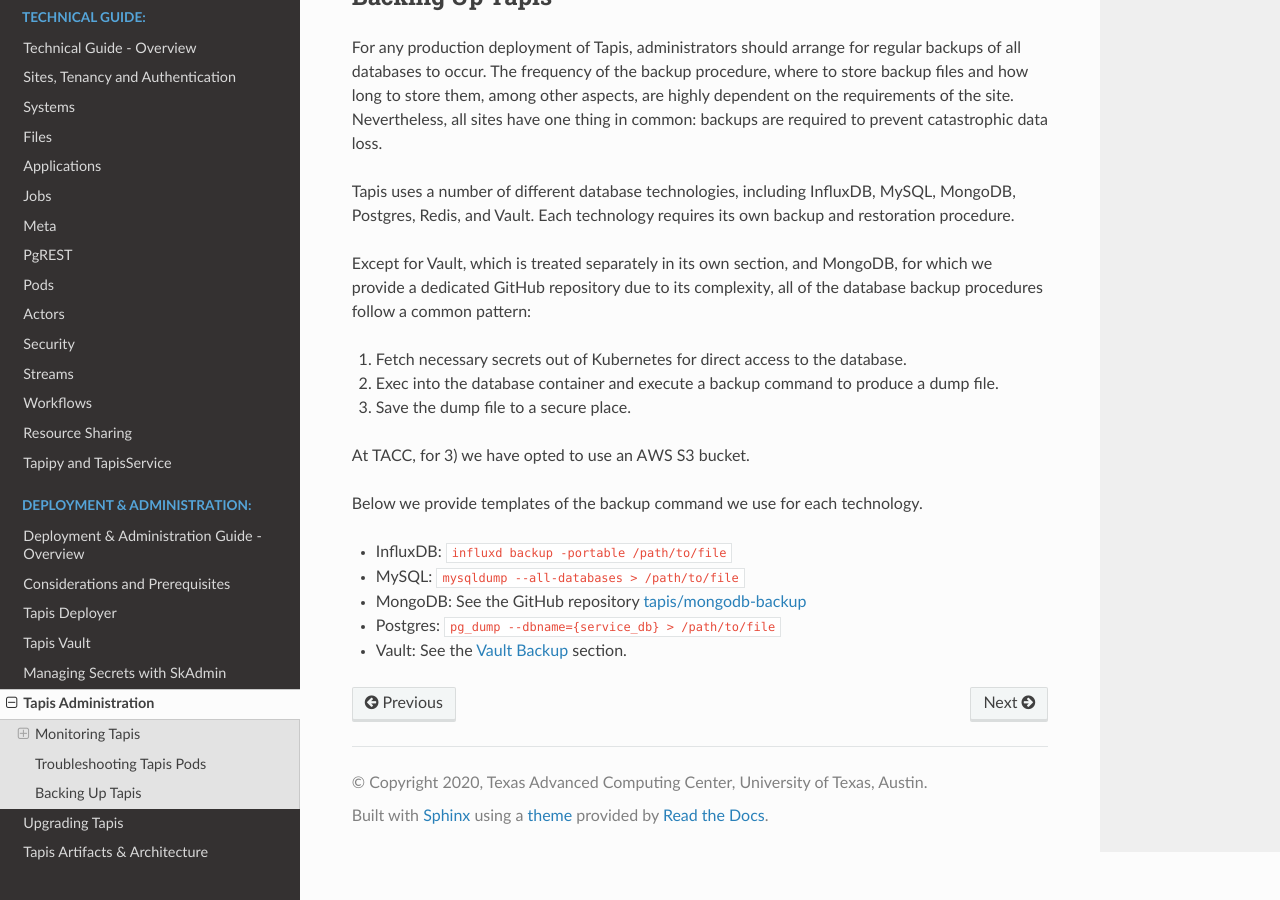
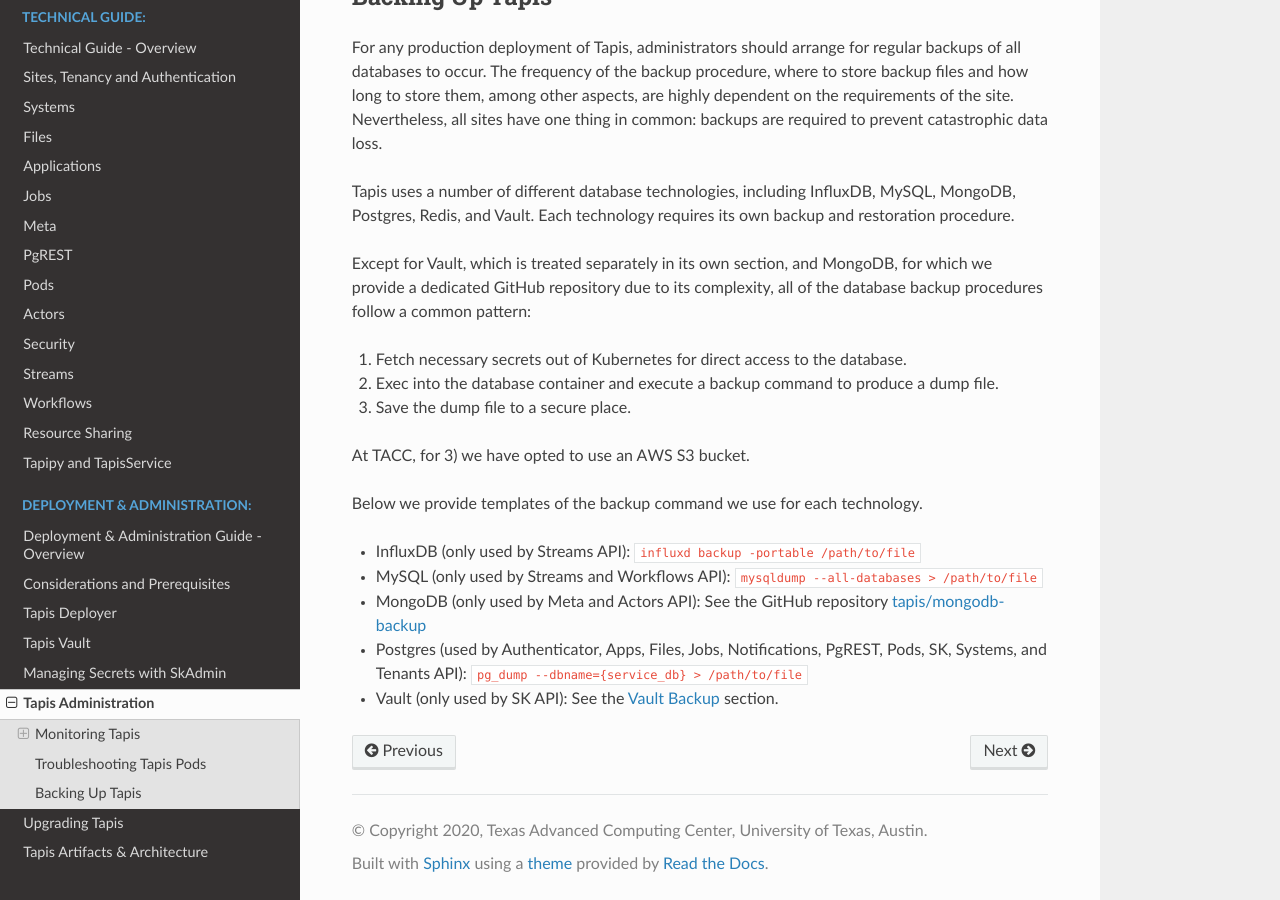
Before and after one commit to tapis-project/documentation, a Sphinx documentation site: the page built from source/deployment/administration.rst, in a window 1280 px wide and 900 px high, scrolled down 2286 px. Built offline with Sphinx 7.4.7 and the Read the Docs theme 2.0.0, drawn with Linux system fonts in a browser that asks for light colours.

Commit message:
More content based on Pascal's feedback.

```diff
--- a/source/deployment/administration.rst
+++ b/source/deployment/administration.rst
@@ -113,11 +113,11 @@
 
 Below we provide templates of the backup command we use for each technology.
 
-* InfluxDB: ``influxd backup -portable /path/to/file``
-* MySQL: ``mysqldump --all-databases > /path/to/file``
-* MongoDB: See the GitHub repository `tapis/mongodb-backup <https://github.com/tapis-project/mongodb-backup>`_
-* Postgres: ``pg_dump --dbname={service_db} > /path/to/file``
-* Vault: See the `Vault Backup <vault.html#vault-backup>`_ section.
+* InfluxDB (only used by Streams API): ``influxd backup -portable /path/to/file``
+* MySQL (only used by Streams and Workflows API): ``mysqldump --all-databases > /path/to/file``
+* MongoDB (only used by Meta and Actors API): See the GitHub repository `tapis/mongodb-backup <https://github.com/tapis-project/mongodb-backup>`_
+* Postgres (used by Authenticator, Apps, Files, Jobs, Notifications, PgREST, Pods, SK, Systems, and Tenants API): ``pg_dump --dbname={service_db} > /path/to/file``
+* Vault (only used by SK API): See the `Vault Backup <vault.html#vault-backup>`_ section.
 
 
 
```
